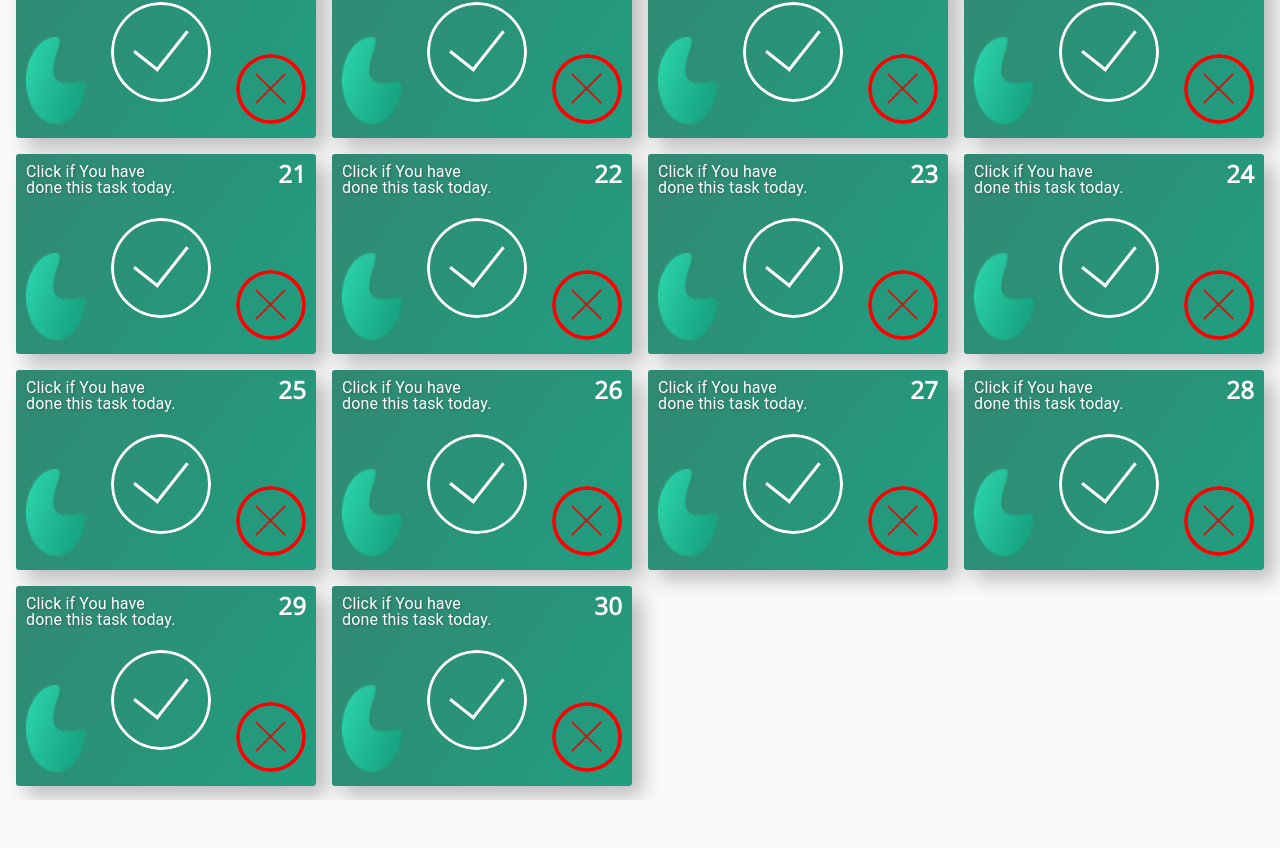
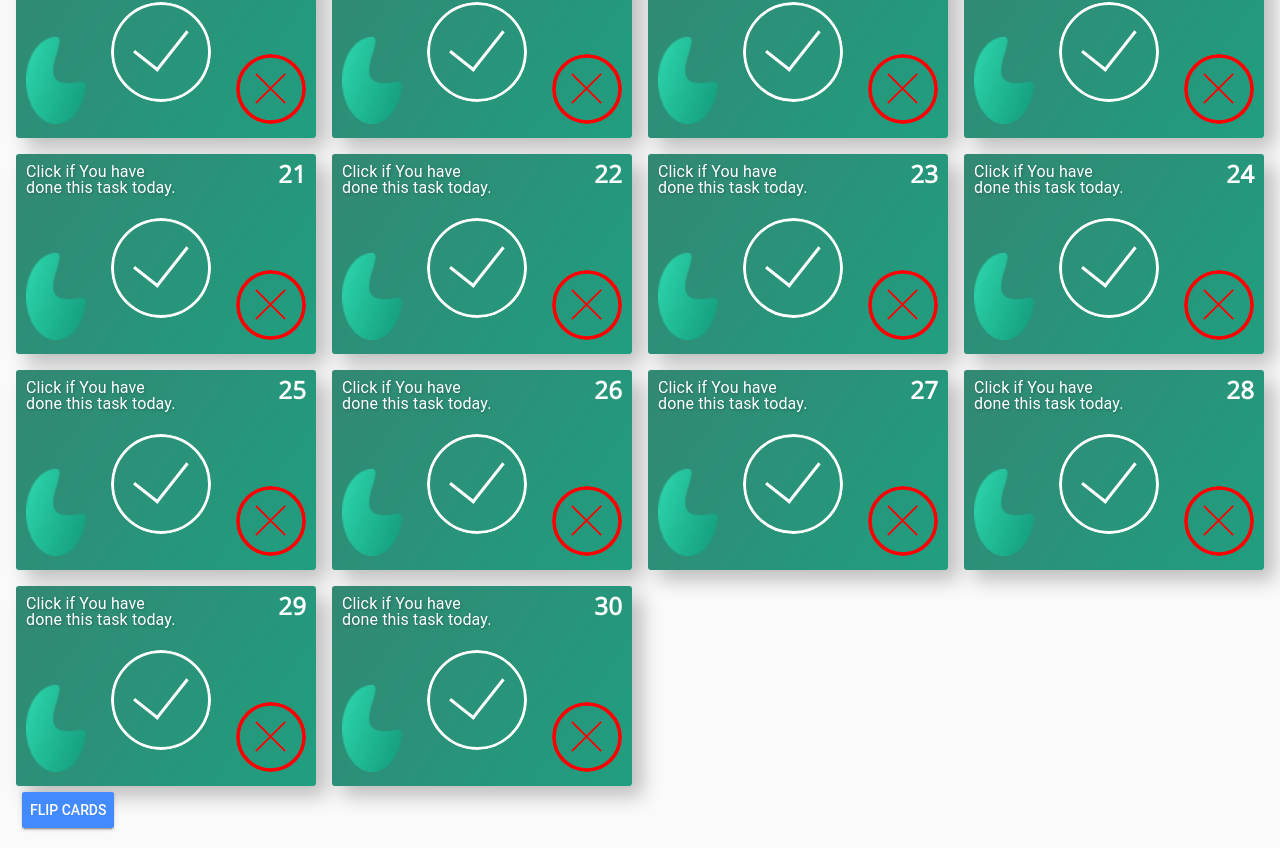
Before and after one commit to summarek/30-Days-challenge-app, a Vue app: page /#/ in a window 1280 px wide. Shown: the part 1070-1918 px from the top of the page. Before the commit the page ends 1870 px from the top, so only its background shows below. Built offline with nearby package versions, Linux system fonts and the light colour scheme.

Commit message:
resert button

```diff
--- a/src/components/Stats1.vue
+++ b/src/components/Stats1.vue
@@ -7,12 +7,7 @@
         <md-table-head md-numeric>Day</md-table-head>
         <md-table-head>What did you learn?</md-table-head>
         </md-table-row>
-        <!-- <md-table-row v-for="(thing, index) in currentThings" :key="thing" :class="cardsColors[index]">
-        <md-table-cell  md-numeric>{{index + 1}}sdsdsdsd</md-table-cell>
-        <md-table-cell v-if="cardsColors[index]" md-numeric>{{index + 1}}</md-table-cell>
-        <md-table-cell v-if="cardsColors[index]">{{thing || ":(" }}</md-table-cell> -->
-
-      <md-table-row v-for="(card, index) in cardsColors" :key="index" v-if="card" :class="cardsColors[index]">
+        <md-table-row v-for="(card, index) in cardsColors" :key="index" v-if="card" :class="cardsColors[index]">
         <md-table-cell md-numeric>{{index + 1}}</md-table-cell>
         <md-table-cell>{{cardsColors[index] == 'yellow' ? currentThings[index] || "It's empty :c \n write something at home page" : ":(" }}</md-table-cell>
       </md-table-row>
@@ -32,12 +27,10 @@ export default {
   data() {
     return {
       currentThings: [],
-      cardsColors: []
+      cardsColors: [],
     };
   },
   created() {
-
-
     if (localStorage.learnedTasks) {
       this.currentThings = JSON.parse(localStorage.getItem('learnedTasks'));
     }
@@ -46,11 +39,9 @@ export default {
     }
 
     this.Cards.forEach((card, index) => {
-
-      if(card.cardColor != "green"){
+      if (card.cardColor != 'green') {
         this.cardsColors[index] = card.cardColor;
       }
-
     });
 
     console.log(this.cardsColors);
@@ -60,7 +51,7 @@ export default {
       console.log(`TO JEST Z STATSÓW ${data}`);
     });
 
-      bus.$on('greenCardAction', (data) => {
+    bus.$on('greenCardAction', (data) => {
       console.log(`TO JEST Z STATSÓW ${data}`);
     });
   },
--- a/src/views/Home.vue
+++ b/src/views/Home.vue
@@ -29,6 +29,7 @@
            </transition>
       </div>
     </div>
+      <md-button @click="resetEverything" class="md-raised md-primary">FLIP CARDS</md-button>
   </div>
 </template>
 
```
Also changed, not shown: src/components/GreenCard.vue (+4 -7 lines).
